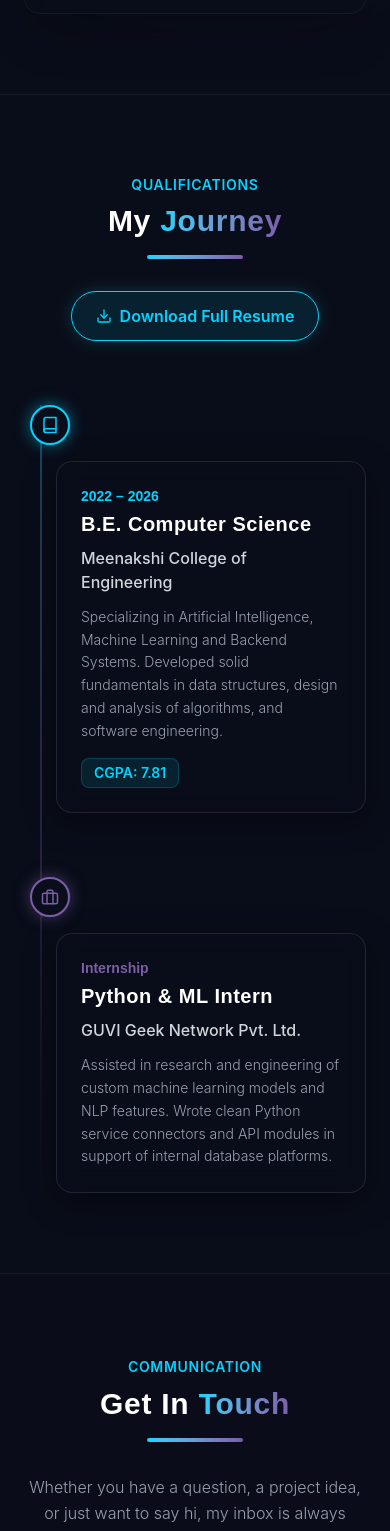
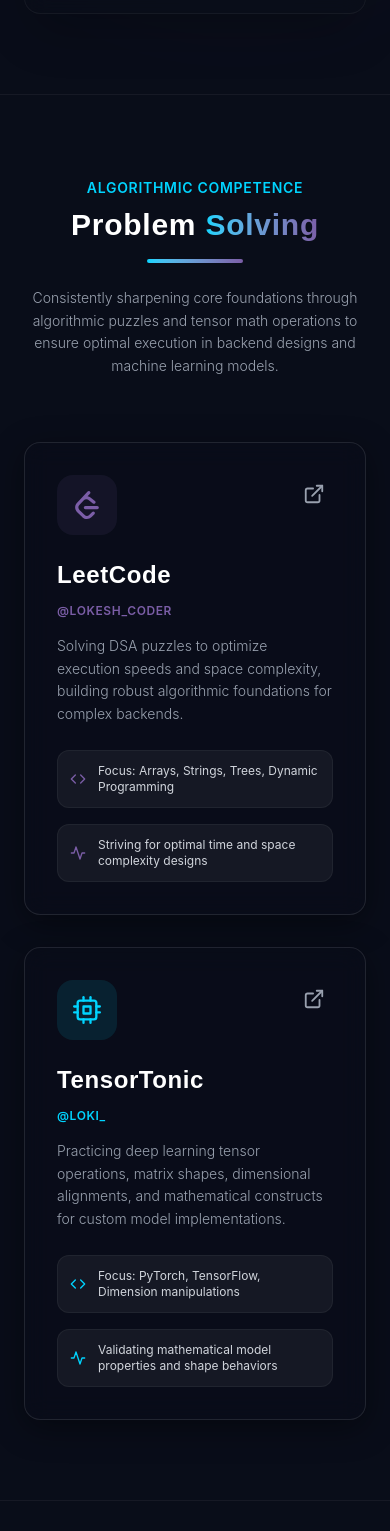
Before and after one commit to lokesh046/portfolio, a React (Vite) app: page / in a window 390 px wide. Shown: the part 4196-5727 px from the top of the page. Built offline with nearby package versions, Linux system fonts and the light colour scheme.

Commit message:
first commit

```diff
--- a/src/App.tsx
+++ b/src/App.tsx
@@ -3,6 +3,7 @@
 import Hero from './components/Hero';
 import Projects from './components/Projects';
 import Skills from './components/Skills';
+import ProblemSolving from './components/ProblemSolving';
 import Resume from './components/Resume';
 import Contact from './components/Contact';
 
@@ -16,6 +17,7 @@
         <Hero />
         <Projects />
         <Skills />
+        <ProblemSolving />
         <Resume />
         <Contact />
       </main>
--- a/src/components/Contact.tsx
+++ b/src/components/Contact.tsx
@@ -1,6 +1,7 @@
 import { useState } from 'react';
 import { motion } from 'framer-motion';
-import { FiGithub, FiLinkedin, FiMail, FiSend } from 'react-icons/fi';
+import { FiGithub, FiLinkedin, FiMail, FiSend, FiCpu } from 'react-icons/fi';
+import { SiLeetcode } from 'react-icons/si';
 
 const Contact = () => {
   const [formStatus, setFormStatus] = useState<'idle' | 'submitting' | 'success' | 'error'>('idle');
@@ -152,6 +153,20 @@
                   </div>
                   <span className="font-light text-base md:text-lg transition-colors group-hover:text-white">linkedin.com/in/lokesh-m</span>
                 </a>
+
+                <a href="https://leetcode.com/u/lokesh_coder/" target="_blank" rel="noopener noreferrer" className="flex items-center gap-4 text-gray-300 hover:text-violet transition-colors group">
+                  <div className="w-12 h-12 rounded-xl bg-violet/10 flex items-center justify-center text-violet group-hover:bg-violet group-hover:text-white transition-all duration-300 shadow-[0_0_10px_rgba(123,94,167,0.1)]">
+                    <SiLeetcode size={20} />
+                  </div>
+                  <span className="font-light text-base md:text-lg transition-colors group-hover:text-white">leetcode.com/u/lokesh_coder</span>
+                </a>
+
+                <a href="https://www.tensortonic.com/profile/loki_" target="_blank" rel="noopener noreferrer" className="flex items-center gap-4 text-gray-300 hover:text-cyan transition-colors group">
+                  <div className="w-12 h-12 rounded-xl bg-cyan/5 flex items-center justify-center text-cyan group-hover:bg-cyan group-hover:text-navy transition-all duration-300 shadow-[0_0_10px_rgba(0,212,255,0.1)]">
+                    <FiCpu size={20} />
+                  </div>
+                  <span className="font-light text-base md:text-lg transition-colors group-hover:text-white">tensortonic.com/profile/loki_</span>
+                </a>
               </div>
             </div>
           </motion.div>
--- a/src/components/Navbar.tsx
+++ b/src/components/Navbar.tsx
@@ -7,6 +7,7 @@
   { name: 'Home', to: 'home' },
   { name: 'Projects', to: 'projects' },
   { name: 'Skills', to: 'skills' },
+  { name: 'Problem Solving', to: 'problem-solving' },
   { name: 'Resume', to: 'resume' },
   { name: 'Contact', to: 'contact' },
 ];
--- /dev/null
+++ b/src/components/ProblemSolving.tsx
@@ -0,0 +1,140 @@
+import { motion } from 'framer-motion';
+import type { Variants } from 'framer-motion';
+import { SiLeetcode } from 'react-icons/si';
+import { FiCpu, FiExternalLink, FiCode, FiActivity } from 'react-icons/fi';
+
+const containerVariants: Variants = {
+  hidden: { opacity: 0 },
+  visible: {
+    opacity: 1,
+    transition: { staggerChildren: 0.15 },
+  },
+};
+
+const cardVariants: Variants = {
+  hidden: { opacity: 0, y: 30 },
+  visible: {
+    opacity: 1,
+    y: 0,
+    transition: { duration: 0.8, ease: 'easeOut' },
+  },
+};
+
+const ProblemSolving = () => {
+  return (
+    <section id="problem-solving" className="py-20 relative border-t border-white/5 bg-navy/10">
+      <div className="container mx-auto px-6 md:px-12 relative z-10">
+        <motion.div
+          initial={{ opacity: 0, y: 20 }}
+          whileInView={{ opacity: 1, y: 0 }}
+          viewport={{ once: true, margin: "-100px" }}
+          transition={{ duration: 0.6 }}
+          className="text-center mb-16"
+        >
+          <span className="text-cyan text-sm font-semibold uppercase tracking-wider">Algorithmic Competence</span>
+          <h2 className="text-3xl md:text-5xl font-orbitron font-bold text-white mt-2 mb-4">
+            Problem <span className="text-transparent bg-clip-text bg-gradient-to-r from-cyan to-violet">Solving</span>
+          </h2>
+          <div className="w-24 h-1 bg-gradient-to-r from-cyan to-violet mx-auto rounded-full"></div>
+          <p className="text-gray-400 max-w-2xl mx-auto mt-6 font-light leading-relaxed text-sm md:text-base">
+            Consistently sharpening core foundations through algorithmic puzzles and tensor math operations to ensure optimal execution in backend designs and machine learning models.
+          </p>
+        </motion.div>
+
+        <motion.div
+          className="grid grid-cols-1 md:grid-cols-2 gap-8 max-w-4xl mx-auto"
+          variants={containerVariants}
+          initial="hidden"
+          whileInView="visible"
+          viewport={{ once: true, amount: 0.1 }}
+        >
+          {/* LeetCode Card */}
+          <motion.div
+            variants={cardVariants}
+            whileHover={{ y: -8 }}
+            className="glass-card bg-navy/40 border border-white/10 rounded-2xl p-8 flex flex-col group transition-all duration-300 hover:border-violet/40 hover:shadow-[0_0_30px_rgba(123,94,167,0.15)]"
+          >
+            <div className="flex justify-between items-start mb-6">
+              <div className="p-4 bg-violet/10 rounded-2xl text-violet group-hover:bg-violet group-hover:text-white transition-all duration-300">
+                <SiLeetcode size={28} />
+              </div>
+              <a
+                href="https://leetcode.com/u/lokesh_coder/"
+                target="_blank"
+                rel="noopener noreferrer"
+                className="p-2 text-gray-400 hover:text-cyan transition-colors"
+                aria-label="LeetCode Profile"
+              >
+                <FiExternalLink size={22} />
+              </a>
+            </div>
+
+            <h3 className="text-2xl font-bold font-orbitron text-white mb-3 group-hover:text-violet transition-colors">
+              LeetCode
+            </h3>
+            <span className="text-xs text-violet font-semibold tracking-wider uppercase mb-4 block">@lokesh_coder</span>
+
+            <p className="text-gray-400 mb-6 font-light leading-relaxed text-sm md:text-base">
+              Solving DSA puzzles to optimize execution speeds and space complexity, building robust algorithmic foundations for complex backends.
+            </p>
+
+            <div className="mt-auto space-y-4">
+              <div className="flex items-center gap-3 text-xs text-gray-300 bg-white/5 border border-white/5 rounded-xl p-3">
+                <FiCode className="text-violet shrink-0" size={16} />
+                <span>Focus: Arrays, Strings, Trees, Dynamic Programming</span>
+              </div>
+              <div className="flex items-center gap-3 text-xs text-gray-300 bg-white/5 border border-white/5 rounded-xl p-3">
+                <FiActivity className="text-violet shrink-0" size={16} />
+                <span>Striving for optimal time and space complexity designs</span>
+              </div>
+            </div>
+          </motion.div>
+
+          {/* TensorTonic Card */}
+          <motion.div
+            variants={cardVariants}
+            whileHover={{ y: -8 }}
+            className="glass-card bg-navy/40 border border-white/10 rounded-2xl p-8 flex flex-col group transition-all duration-300 hover:border-cyan/40 hover:shadow-[0_0_30px_rgba(0,212,255,0.15)]"
+          >
+            <div className="flex justify-between items-start mb-6">
+              <div className="p-4 bg-cyan/10 rounded-2xl text-cyan group-hover:bg-cyan group-hover:text-navy transition-all duration-300">
+                <FiCpu size={28} />
+              </div>
+              <a
+                href="https://www.tensortonic.com/profile/loki_"
+                target="_blank"
+                rel="noopener noreferrer"
+                className="p-2 text-gray-400 hover:text-cyan transition-colors"
+                aria-label="TensorTonic Profile"
+              >
+                <FiExternalLink size={22} />
+              </a>
+            </div>
+
+            <h3 className="text-2xl font-bold font-orbitron text-white mb-3 group-hover:text-cyan transition-colors">
+              TensorTonic
+            </h3>
+            <span className="text-xs text-cyan font-semibold tracking-wider uppercase mb-4 block">@loki_</span>
+
+            <p className="text-gray-400 mb-6 font-light leading-relaxed text-sm md:text-base">
+              Practicing deep learning tensor operations, matrix shapes, dimensional alignments, and mathematical constructs for custom model implementations.
+            </p>
+
+            <div className="mt-auto space-y-4">
+              <div className="flex items-center gap-3 text-xs text-gray-300 bg-white/5 border border-white/5 rounded-xl p-3">
+                <FiCode className="text-cyan shrink-0" size={16} />
+                <span>Focus: PyTorch, TensorFlow, Dimension manipulations</span>
+              </div>
+              <div className="flex items-center gap-3 text-xs text-gray-300 bg-white/5 border border-white/5 rounded-xl p-3">
+                <FiActivity className="text-cyan shrink-0" size={16} />
+                <span>Validating mathematical model properties and shape behaviors</span>
+              </div>
+            </div>
+          </motion.div>
+        </motion.div>
+      </div>
+    </section>
+  );
+};
+
+export default ProblemSolving;
--- a/src/components/Resume.tsx
+++ b/src/components/Resume.tsx
@@ -35,10 +35,10 @@
 
           {/* Education Item */}
           <motion.div
-            initial={{ opacity: 0, y: 50 }}
+            initial={{ opacity: 0, y: 30 }}
             whileInView={{ opacity: 1, y: 0 }}
-            viewport={{ once: true, margin: "-100px" }}
-            transition={{ duration: 0.6 }}
+            viewport={{ once: true, amount: 0.1 }}
+            transition={{ duration: 0.8, ease: 'easeOut' }}
             className="relative flex flex-col md:flex-row items-start md:items-center justify-between mb-16"
           >
             <div className="order-1 md:w-5/12 hidden md:block"></div>
@@ -62,10 +62,10 @@
 
           {/* Experience Item */}
           <motion.div
-            initial={{ opacity: 0, y: 50 }}
+            initial={{ opacity: 0, y: 30 }}
             whileInView={{ opacity: 1, y: 0 }}
-            viewport={{ once: true, margin: "-100px" }}
-            transition={{ duration: 0.6, delay: 0.2 }}
+            viewport={{ once: true, amount: 0.1 }}
+            transition={{ duration: 0.8, ease: 'easeOut', delay: 0.1 }}
             className="relative flex flex-col md:flex-row items-start md:items-center justify-between"
           >
             <div className="order-2 md:order-1 w-auto md:w-5/12 ml-8 md:ml-0 glass-card bg-navy/40 border border-white/10 rounded-2xl p-6 text-left hover:border-violet/50 transition-all duration-300 group">
```
